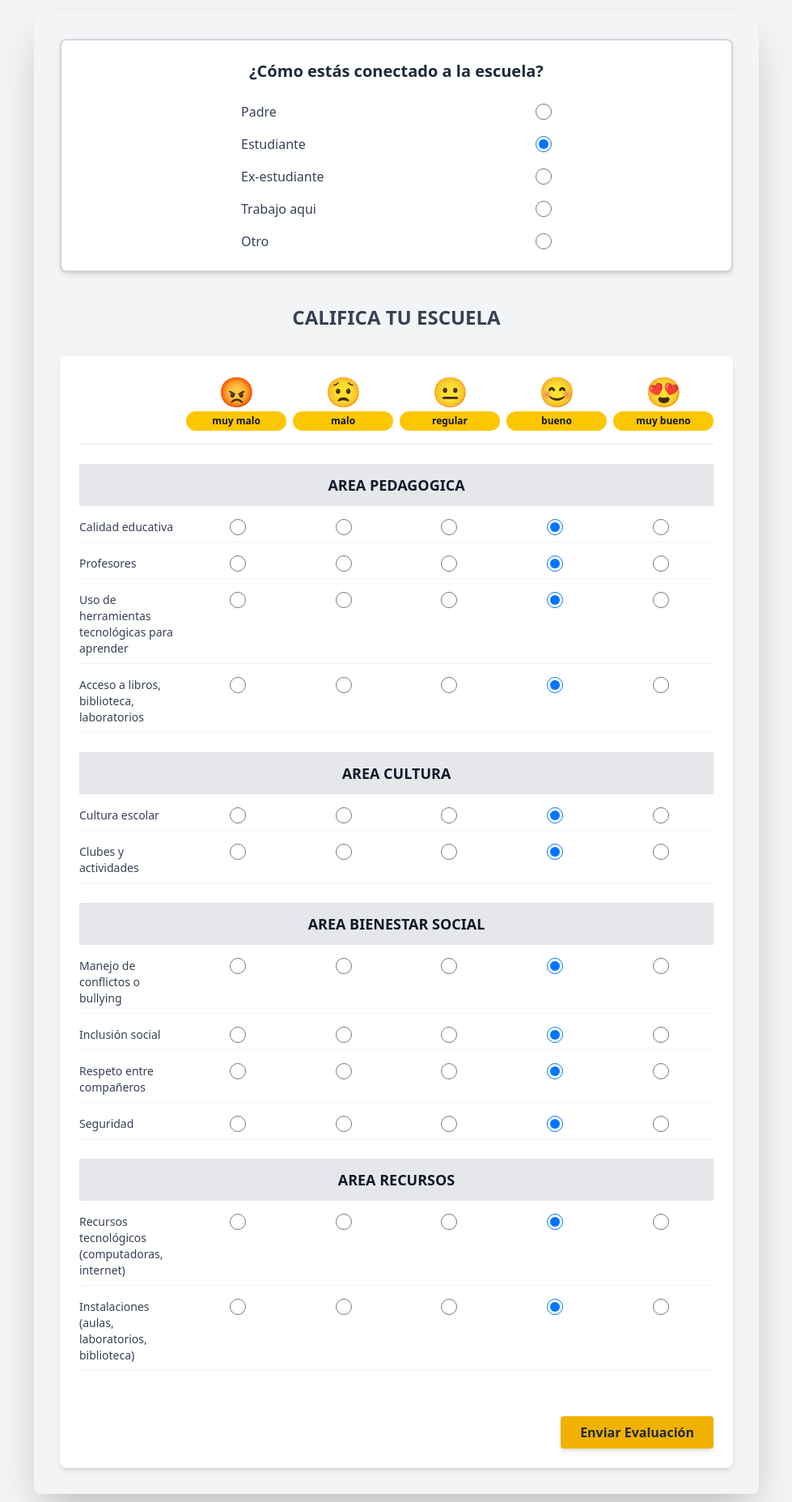
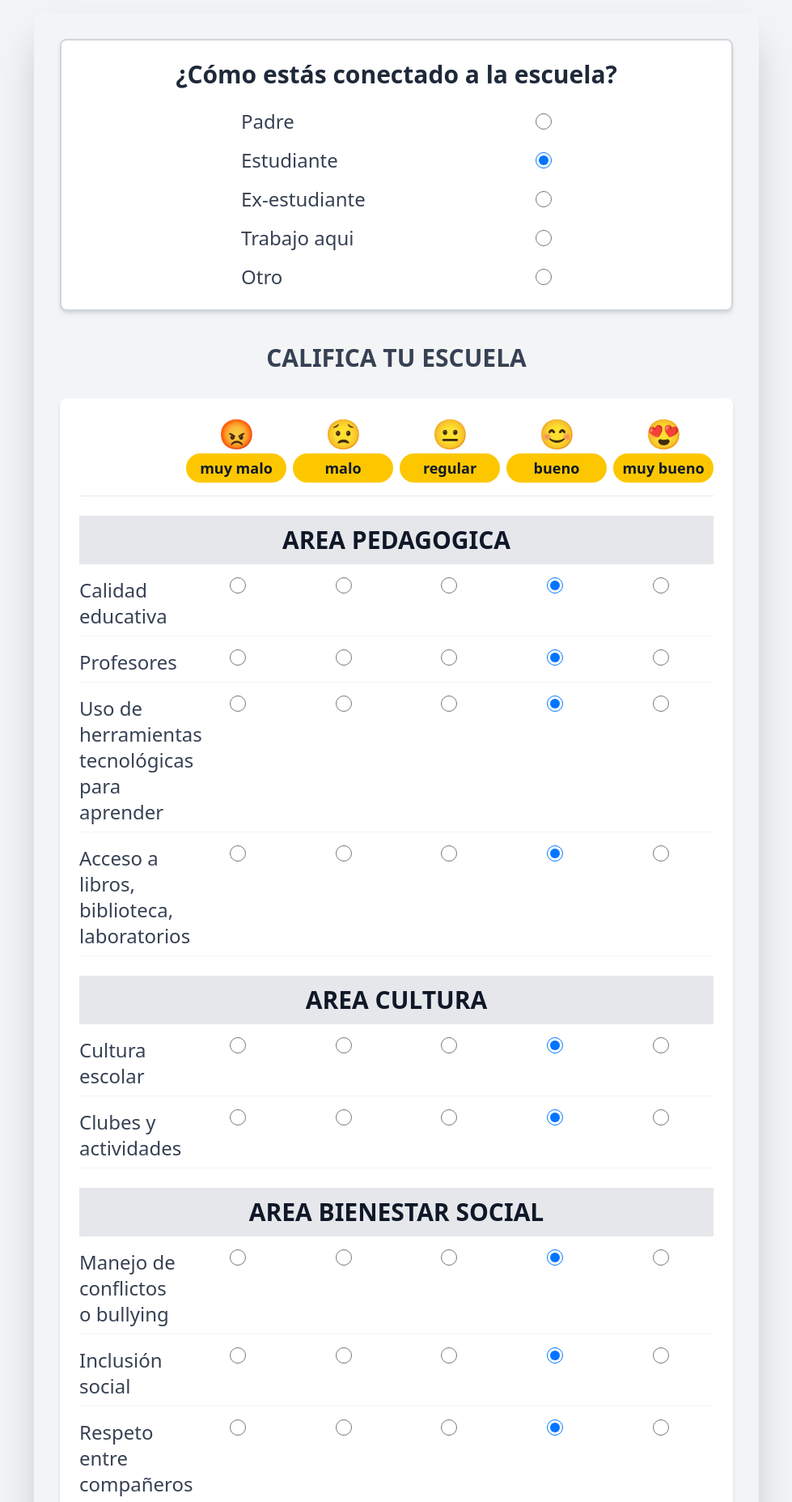
Before and after one commit to francoBa/AulaNet, a Django app: template aulanet/templates/school/review-school.html in a window 1280 px wide. Shown: the part 65-1920 px from the top of the page at 81% size, without its empty margins (150-1129 px from the left). Run offline with Django 3.2, Linux system fonts and the light colour scheme; the template is opened without the code that fills it, so the values that code supplies are empty.

Commit message:
modificacion del tamaño de las fuentes  template review-school.html

```diff
--- a/aulanet/templates/school/review-school.html
+++ b/aulanet/templates/school/review-school.html
@@ -7,7 +7,7 @@
 
             <section class="mb-10 p-6 bg-white rounded-lg shadow-md border-2 border-gray-300">
                 <header class="mb-6">
-                    <h2 class="text-xl font-semibold text-center text-gray-800">
+                    <h2 class="text-3xl font-semibold text-center text-gray-800">
                         ¿Cómo estás conectado a la escuela?
                     </h2>
                 </header>
@@ -15,25 +15,25 @@
                 <div class="space-y-4 max-w-sm mx-auto">
 
                     <div class="flex items-center justify-between">
-                        <label for="padre" class="text-gray-700">Padre</label>
+                        <label for="padre" class="text-gray-700 text-2xl">Padre</label>
                         <input type="radio" id="padre" name="conexion" value="padre" class="form-checkbox text-blue-600 h-5 w-5 rounded custom-radio">
                     </div>
 
                     <div class="flex items-center justify-between">
-                        <label for="estudiante" class="text-gray-700">Estudiante</label>
+                        <label for="estudiante" class="text-gray-700 text-2xl">Estudiante</label>
                         <input type="radio" id="estudiante" name="conexion" value="estudiante" class="form-checkbox text-blue-600 h-5 w-5 rounded custom-radio" checked>
                     </div>
 
                     <div class="flex items-center justify-between">
-                        <label for="ex-estudiante" class="text-gray-700">Ex-estudiante</label>
+                        <label for="ex-estudiante" class="text-gray-700 text-2xl">Ex-estudiante</label>
                         <input type="radio" id="ex-estudiante" name="conexion" value="ex-estudiante" class="form-checkbox text-blue-600 h-5 w-5 rounded custom-radio">
                     </div>
                     <div class="flex items-center justify-between">
-                        <label for="trabajo" class="text-gray-700">Trabajo aqui</label>
+                        <label for="trabajo" class="text-gray-700 text-2xl">Trabajo aqui</label>
                         <input type="radio" id="trabajo" name="conexion" value="trabajo" class="form-checkbox text-blue-600 h-5 w-5 rounded custom-radio">
                     </div>
                     <div class="flex items-center justify-between">
-                        <label for="otro" class="text-gray-700">Otro</label>
+                        <label for="otro" class="text-gray-700 text-2xl">Otro</label>
                         <input type="radio" id="otro" name="conexion" value="otro" class="form-checkbox text-blue-600 h-5 w-5 rounded custom-radio">
                     </div>
                 </div>
@@ -41,7 +41,7 @@
 
 
 
-            <h1 class="text-2xl font-bold text-center mb-8 text-gray-700">CALIFICA TU ESCUELA</h1>
+            <h1 class="text-3xl font-bold text-center mb-8 text-gray-700 text-2xl">CALIFICA TU ESCUELA</h1>
 
             <div class="p-6 bg-white rounded-lg shadow-md">
 
@@ -50,23 +50,23 @@
 
                     <div class="text-center">
                         <span class="text-4xl">😡</span>
-                        <p class="text-xs font-semibold bg-yellow-400 rounded-full py-1 mt-1">muy malo</p>
+                        <p class="text-lg font-semibold bg-yellow-400 rounded-full py-1 mt-1">muy malo</p>
                     </div>
                     <div class="text-center">
                         <span class="text-4xl">😟</span>
-                        <p class="text-xs font-semibold bg-yellow-400 rounded-full py-1 mt-1">malo</p>
+                        <p class="text-lg font-semibold bg-yellow-400 rounded-full py-1 mt-1">malo</p>
                     </div>
                     <div class="text-center">
                         <span class="text-4xl">😐</span>
-                        <p class="text-xs font-semibold bg-yellow-400 rounded-full py-1 mt-1">regular</p>
+                        <p class="text-lg font-semibold bg-yellow-400 rounded-full py-1 mt-1">regular</p>
                     </div>
                     <div class="text-center">
                         <span class="text-4xl">😊</span>
-                        <p class="text-xs font-semibold bg-yellow-400 rounded-full py-1 mt-1">bueno</p>
+                        <p class="text-lg font-semibold bg-yellow-400 rounded-full py-1 mt-1">bueno</p>
                     </div>
                     <div class="text-center">
                         <span class="text-4xl">😍</span>
-                        <p class="text-xs font-semibold bg-yellow-400 rounded-full py-1 mt-1">muy bueno</p>
+                        <p class="text-lg font-semibold bg-yellow-400 rounded-full py-1 mt-1">muy bueno</p>
                     </div>
                 </div>
 
@@ -75,7 +75,7 @@
                         const values = ['muy malo', 'malo', 'regular', 'bueno', 'muy bueno'];
                         let html = `
                             <div class="grid grid-cols-6 items-start py-2 border-b border-gray-100">
-                                <label class="col-span-1 text-sm text-gray-700 pr-2">${question}</label>
+                                <label class="col-span-1 text-2xl text-gray-700 text-2xl pr-2">${question}</label>
                         `;
                         values.forEach(value => {
                             const checked = (value === selectedValue) ? 'checked' : '';
@@ -91,11 +91,11 @@
                 </script>
 
                 <section class="mb-6">
-                    <h3 class="text-lg font-semibold text-center py-3 bg-gray-200 mb-2">AREA PEDAGOGICA</h3>
+                    <h3 class="text-3xl font-semibold text-center py-3 bg-gray-200 mb-2">AREA PEDAGOGICA</h3>
 
                     <div class="space-y-2" id="area-pedagogica">
                         <div class="grid grid-cols-6 items-start py-2 border-b border-gray-100">
-                            <label class="col-span-1 text-sm text-gray-700 pr-2">Calidad educativa</label>
+                            <label class="col-span-1 text-2xl text-gray-700 pr-2">Calidad educativa</label>
                             <div class="flex justify-center"><input type="radio" name="pedagogica_1" value="muy malo" class="h-5 w-5 custom-radio"></div>
                             <div class="flex justify-center"><input type="radio" name="pedagogica_1" value="malo" class="h-5 w-5 custom-radio"></div>
                             <div class="flex justify-center"><input type="radio" name="pedagogica_1" value="regular" class="h-5 w-5 custom-radio"></div>
@@ -104,7 +104,7 @@
                         </div>
 
                         <div class="grid grid-cols-6 items-start py-2 border-b border-gray-100">
-                            <label class="col-span-1 text-sm text-gray-700 pr-2">Profesores</label>
+                            <label class="col-span-1 text-2xl text-gray-700 text-2xl pr-2">Profesores</label>
                             <div class="flex justify-center"><input type="radio" name="pedagogica_2" value="muy malo" class="h-5 w-5 custom-radio"></div>
                             <div class="flex justify-center"><input type="radio" name="pedagogica_2" value="malo" class="h-5 w-5 custom-radio"></div>
                             <div class="flex justify-center"><input type="radio" name="pedagogica_2" value="regular" class="h-5 w-5 custom-radio"></div>
@@ -113,7 +113,7 @@
                         </div>
 
                         <div class="grid grid-cols-6 items-start py-2 border-b border-gray-100">
-                            <label class="col-span-1 text-sm text-gray-700 pr-2">Uso de herramientas tecnológicas para aprender</label>
+                            <label class="col-span-1 text-2xl text-gray-700 text-2xl pr-2">Uso de herramientas tecnológicas para aprender</label>
                             <div class="flex justify-center"><input type="radio" name="pedagogica_3" value="muy malo" class="h-5 w-5 custom-radio"></div>
                             <div class="flex justify-center"><input type="radio" name="pedagogica_3" value="malo" class="h-5 w-5 custom-radio"></div>
                             <div class="flex justify-center"><input type="radio" name="pedagogica_3" value="regular" class="h-5 w-5 custom-radio"></div>
@@ -122,7 +122,7 @@
                         </div>
 
                         <div class="grid grid-cols-6 items-start py-2 border-b border-gray-100">
-                            <label class="col-span-1 text-sm text-gray-700 pr-2">Acceso a libros, biblioteca, laboratorios</label>
+                            <label class="col-span-1 text-2xl text-gray-700 text-2xl pr-2">Acceso a libros, biblioteca, laboratorios</label>
                             <div class="flex justify-center"><input type="radio" name="pedagogica_4" value="muy malo" class="h-5 w-5 custom-radio"></div>
                             <div class="flex justify-center"><input type="radio" name="pedagogica_4" value="malo" class="h-5 w-5 custom-radio"></div>
                             <div class="flex justify-center"><input type="radio" name="pedagogica_4" value="regular" class="h-5 w-5 custom-radio"></div>
@@ -133,11 +133,11 @@
                 </section>
 
                 <section class="mb-6">
-                    <h3 class="text-lg font-semibold text-center py-3 bg-gray-200 mb-2">AREA CULTURA</h3>
+                    <h3 class="text-3xl font-semibold text-center py-3 bg-gray-200 mb-2">AREA CULTURA</h3>
 
                     <div class="space-y-2">
                          <div class="grid grid-cols-6 items-start py-2 border-b border-gray-100">
-                            <label class="col-span-1 text-sm text-gray-700 pr-2">Cultura escolar</label>
+                            <label class="col-span-1 text-2xl text-gray-700 text-2xl pr-2">Cultura escolar</label>
                             <div class="flex justify-center"><input type="radio" name="cultura_1" value="muy malo" class="h-5 w-5 custom-radio"></div>
                             <div class="flex justify-center"><input type="radio" name="cultura_1" value="malo" class="h-5 w-5 custom-radio"></div>
                             <div class="flex justify-center"><input type="radio" name="cultura_1" value="regular" class="h-5 w-5 custom-radio"></div>
@@ -146,7 +146,7 @@
                         </div>
 
                         <div class="grid grid-cols-6 items-start py-2 border-b border-gray-100">
-                            <label class="col-span-1 text-sm text-gray-700 pr-2">Clubes y actividades</label>
+                            <label class="col-span-1 text-2xl text-gray-700 text-2xl pr-2">Clubes y actividades</label>
                             <div class="flex justify-center"><input type="radio" name="cultura_2" value="muy malo" class="h-5 w-5 custom-radio"></div>
                             <div class="flex justify-center"><input type="radio" name="cultura_2" value="malo" class="h-5 w-5 custom-radio"></div>
                             <div class="flex justify-center"><input type="radio" name="cultura_2" value="regular" class="h-5 w-5 custom-radio"></div>
@@ -157,11 +157,11 @@
                 </section>
 
                 <section class="mb-6">
-                    <h3 class="text-lg font-semibold text-center py-3 bg-gray-200 mb-2">AREA BIENESTAR SOCIAL</h3>
+                    <h3 class="text-3xl font-semibold text-center py-3 bg-gray-200 mb-2">AREA BIENESTAR SOCIAL</h3>
 
                     <div class="space-y-2">
                          <div class="grid grid-cols-6 items-start py-2 border-b border-gray-100">
-                            <label class="col-span-1 text-sm text-gray-700 pr-2">Manejo de conflictos o bullying</label>
+                            <label class="col-span-1 text-2xl text-gray-700 text-2xl pr-2">Manejo de conflictos o bullying</label>
                             <div class="flex justify-center"><input type="radio" name="bienestar_1" value="muy malo" class="h-5 w-5 custom-radio"></div>
                             <div class="flex justify-center"><input type="radio" name="bienestar_1" value="malo" class="h-5 w-5 custom-radio"></div>
                             <div class="flex justify-center"><input type="radio" name="bienestar_1" value="regular" class="h-5 w-5 custom-radio"></div>
@@ -170,7 +170,7 @@
                         </div>
 
                         <div class="grid grid-cols-6 items-start py-2 border-b border-gray-100">
-                            <label class="col-span-1 text-sm text-gray-700 pr-2">Inclusión social</label>
+                            <label class="col-span-1 text-2xl text-gray-700 text-2xl pr-2">Inclusión social</label>
                             <div class="flex justify-center"><input type="radio" name="bienestar_2" value="muy malo" class="h-5 w-5 custom-radio"></div>
                             <div class="flex justify-center"><input type="radio" name="bienestar_2" value="malo" class="h-5 w-5 custom-radio"></div>
                             <div class="flex justify-center"><input type="radio" name="bienestar_2" value="regular" class="h-5 w-5 custom-radio"></div>
@@ -179,7 +179,7 @@
                         </div>
 
                         <div class="grid grid-cols-6 items-start py-2 border-b border-gray-100">
-                            <label class="col-span-1 text-sm text-gray-700 pr-2">Respeto entre compañeros</label>
+                            <label class="col-span-1 text-2xl text-gray-700 text-2xl pr-2">Respeto entre compañeros</label>
                             <div class="flex justify-center"><input type="radio" name="bienestar_3" value="muy malo" class="h-5 w-5 custom-radio"></div>
                             <div class="flex justify-center"><input type="radio" name="bienestar_3" value="malo" class="h-5 w-5 custom-radio"></div>
                             <div class="flex justify-center"><input type="radio" name="bienestar_3" value="regular" class="h-5 w-5 custom-radio"></div>
@@ -188,7 +188,7 @@
                         </div>
 
                         <div class="grid grid-cols-6 items-start py-2 border-b border-gray-100">
-                            <label class="col-span-1 text-sm text-gray-700 pr-2">Seguridad</label>
+                            <label class="col-span-1 text-2xl text-gray-700 text-2xl pr-2">Seguridad</label>
                             <div class="flex justify-center"><input type="radio" name="bienestar_4" value="muy malo" class="h-5 w-5 custom-radio"></div>
                             <div class="flex justify-center"><input type="radio" name="bienestar_4" value="malo" class="h-5 w-5 custom-radio"></div>
                             <div class="flex justify-center"><input type="radio" name="bienestar_4" value="regular" class="h-5 w-5 custom-radio"></div>
@@ -199,11 +199,11 @@
                 </section>
 
                 <section class="mb-6">
-                    <h3 class="text-lg font-semibold text-center py-3 bg-gray-200 mb-2">AREA RECURSOS</h3>
+                    <h3 class="text-3xl font-semibold text-center py-3 bg-gray-200 mb-2">AREA RECURSOS</h3>
 
                     <div class="space-y-2">
                          <div class="grid grid-cols-6 items-start py-2 border-b border-gray-100">
-                            <label class="col-span-1 text-sm text-gray-700 pr-2">Recursos tecnológicos (computadoras, internet)</label>
+                            <label class="col-span-1 text-2xl text-gray-700 text-2xl pr-2">Recursos tecnológicos (computadoras, internet)</label>
                             <div class="flex justify-center"><input type="radio" name="recursos_1" value="muy malo" class="h-5 w-5 custom-radio"></div>
                             <div class="flex justify-center"><input type="radio" name="recursos_1" value="malo" class="h-5 w-5 custom-radio"></div>
                             <div class="flex justify-center"><input type="radio" name="recursos_1" value="regular" class="h-5 w-5 custom-radio"></div>
@@ -212,7 +212,7 @@
                         </div>
 
                         <div class="grid grid-cols-6 items-start py-2 border-b border-gray-100">
-                            <label class="col-span-1 text-sm text-gray-700 pr-2">Instalaciones (aulas, laboratorios, biblioteca)</label>
+                            <label class="col-span-1 text-2xl text-gray-700 text-2xl pr-2">Instalaciones (aulas, laboratorios, biblioteca)</label>
                             <div class="flex justify-center"><input type="radio" name="recursos_2" value="muy malo" class="h-5 w-5 custom-radio"></div>
                             <div class="flex justify-center"><input type="radio" name="recursos_2" value="malo" class="h-5 w-5 custom-radio"></div>
                             <div class="flex justify-center"><input type="radio" name="recursos_2" value="regular" class="h-5 w-5 custom-radio"></div>
@@ -223,7 +223,7 @@
                 </section>
 
                 <div class="flex justify-end pt-8">
-                    <button type="submit" class="bg-yellow-500 hover:bg-yellow-600 text-gray-800 font-bold py-2 px-6 rounded shadow-md transition duration-150">
+                    <button type="submit" class="bg-yellow-500 hover:bg-yellow-600 text-gray-800 text-2xl font-bold py-2 px-6 rounded shadow-md transition duration-150">
                         Enviar Evaluación
                     </button>
                 </div>
```
